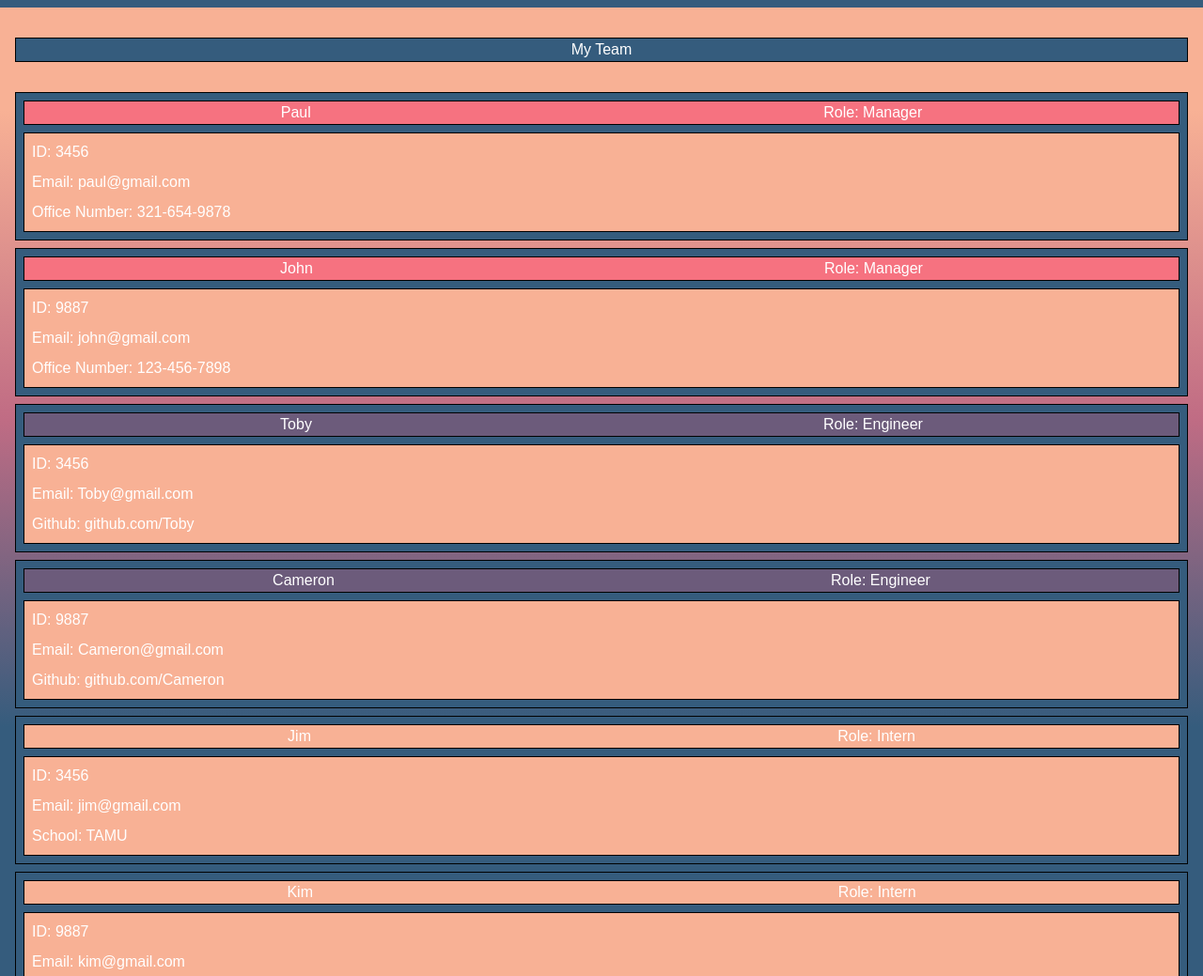
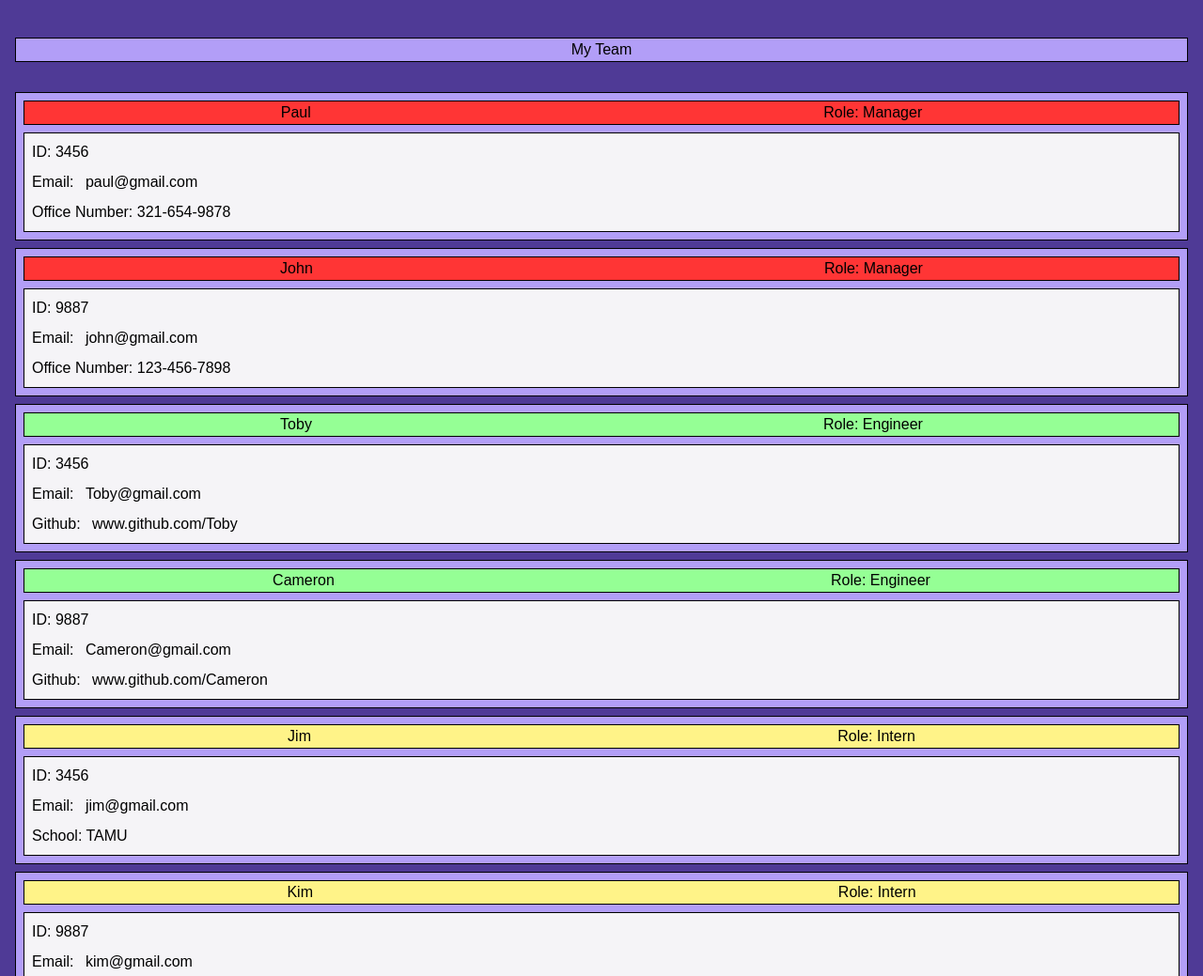
Before and after one commit to fremen432/Team-Profile-Generator, a website: page print/index.html in a window 1280 px wide. Shown: the top 1039 px of the page at 94% size. Drawn offline with nearby package versions, Linux system fonts and the light colour scheme.

Commit message:
github links and mailto links work

```diff
--- a/assets/style.css
+++ b/assets/style.css
@@ -3,7 +3,7 @@
     padding: 0;
     box-sizing: border-box;
     margin: .5rem;
-    color: white;
+    /* color: white; */
     font-family: "Montserrat", sans-serif;
 
 }
@@ -16,7 +16,9 @@ body {
     align-items: center;
     flex-direction: column;
 
-    background: linear-gradient(#F8B195 10%, #C06C84, #355C7D 70%);
+    /* background: linear-gradient(#F8B195 10%, #C06C84, #355C7D 70%); */
+    /* background: linear-gradient(#f5f4f7 10%, #b29ef7, #6649c5 70%); */
+    background: #4f3a96;
 }
 
 .bg-color-1 { background-color: #F8B195; }
@@ -26,33 +28,18 @@ body {
 .bg-color-5 { background-color: #355C7D; }
 
 .name-role {
-    /* background-color: rgb(193, 255, 136); */
-    /* background-color: rgb(66, 204, 123); */
     display: flex;
     justify-content: space-around;
 }
 
-.manager-name {
-    background-color: #F67280;
-}
+.my-team { background-color: #b29ef7; }
 
-.engineer-name {
-    background-color: #6C5B7B;
-}
+.manager-name { background-color: #ff3535; }
 
-.intern-name {
-    background-color: #F8B195;
-}
+.engineer-name { background-color: #95ff95; }
 
-.employee-info {
-    background-color: #F8B195;
-}
+.intern-name { background-color: #fff388; }
 
-.card {
-    background-color: #355C7D;
-}
+.employee-info { background-color: #f5f4f7; }
 
-
-#Engineer-card {
-    /* background-color: chartreuse; */
-}
+.card { background-color: #b29ef7; }
--- a/print/index.html
+++ b/print/index.html
@@ -1,4 +1,4 @@
-<!DOCTYPE html><html><head><title>Page</title><link href="https://unpkg.com/tailwindcss@^2/dist/tailwind.min.css" rel="stylesheet"><link rel="stylesheet" href="../assets/style.css"><source src="../page-template.js" type="page-template"></head><body><header class = "container"><div class = "flex box justify-center bg-color-5"><h1> My Team </h1></div></header><main class = "container"><div id="Manager-card" class="box card">
+<!DOCTYPE html><html><head><title>Page</title><link href="https://unpkg.com/tailwindcss@^2/dist/tailwind.min.css" rel="stylesheet"><link rel="stylesheet" href="../assets/style.css"><source src="../page-template.js" type="page-template"></head><body><header class = "container"><div class = "flex box justify-center my-team"><h1> My Team </h1></div></header><main class = "container"><div id="Manager-card" class="box card">
                 <div class="box name-role manager-name">
                 <h2>Paul</h2>
                 <h3>Role: Manager</h3>
@@ -6,7 +6,7 @@
                 <div class="box employee-info">
                 <ul class="list-group">
                 <li class="list-group-item">ID: 3456</li>
-                <li class="list-group-item">Email: paul@gmail.com</li>
+                <li class="list-group-item">Email: <a href="mailto:paul@gmail.com">paul@gmail.com</a></li>
                 <li class="list-group-item">Office Number: 321-654-9878</li>
                 </ul>
                 </div>
@@ -18,7 +18,7 @@
                 <div class="box employee-info">
                 <ul class="list-group">
                 <li class="list-group-item">ID: 9887</li>
-                <li class="list-group-item">Email: john@gmail.com</li>
+                <li class="list-group-item">Email: <a href="mailto:john@gmail.com">john@gmail.com</a></li>
                 <li class="list-group-item">Office Number: 123-456-7898</li>
                 </ul>
                 </div>
@@ -30,8 +30,8 @@
                 <div class="box employee-info">
                   <ul class="list-group">
                     <li class="list-group-item">ID: 3456</li>
-                    <li class="list-group-item">Email: Toby@gmail.com</li>
-                    <li class="list-group-item">Github: github.com/Toby</li>
+                    <li class="list-group-item">Email: <a href="mailto:Toby@gmail.com">Toby@gmail.com</a></li>
+                    <li class="list-group-item">Github: <a href="https://www.github.com/Toby">www.github.com/Toby</a></li>
                   </ul>
                 </div>
               </div><div id="Engineer-card" class="box card">
@@ -42,8 +42,8 @@
                 <div class="box employee-info">
                   <ul class="list-group">
                     <li class="list-group-item">ID: 9887</li>
-                    <li class="list-group-item">Email: Cameron@gmail.com</li>
-                    <li class="list-group-item">Github: github.com/Cameron</li>
+                    <li class="list-group-item">Email: <a href="mailto:Cameron@gmail.com">Cameron@gmail.com</a></li>
+                    <li class="list-group-item">Github: <a href="https://www.github.com/Cameron">www.github.com/Cameron</a></li>
                   </ul>
                 </div>
               </div><div id="Intern-card" class="box card">
@@ -54,7 +54,7 @@
                 <div class="box employee-info">
                   <ul class="list-group">
                     <li class="list-group-item">ID: 3456</li>
-                    <li class="list-group-item">Email: jim@gmail.com</li>
+                    <li class="list-group-item">Email: <a href="mailto:jim@gmail.com">jim@gmail.com</a></li>
                     <li class="list-group-item">School: TAMU</li>
                   </ul>
                 </div>
@@ -66,7 +66,7 @@
                 <div class="box employee-info">
                   <ul class="list-group">
                     <li class="list-group-item">ID: 9887</li>
-                    <li class="list-group-item">Email: kim@gmail.com</li>
+                    <li class="list-group-item">Email: <a href="mailto:kim@gmail.com">kim@gmail.com</a></li>
                     <li class="list-group-item">School: University of North Texas</li>
                   </ul>
                 </div>
--- a/style.css
+++ /dev/null
@@ -1,79 +0,0 @@
-* {
-  box-sizing: border-box;
-}
-
-html,
-body {
-  margin: 0;
-  min-height: 800px;
-  height: 100%;
-}
-
-body {
-  background: linear-gradient(#F8B195 10%, #C06C84, #355C7D 70%);
-  background-color: #ccc;
-  background-blend-mode: multiply;
-  font-family: "Montserrat", sans-serif;
-  display: flex;
-  justify-content: center;
-  align-items: center;
-}
-
-.container {
-  box-shadow: 0 26px 70px -12px rgba(0, 0, 0, 0.2);
-  display: flex;
-  flex-direction: column;
-  height: 600px;
-  width: 100%;
-  max-width: 500px;
-  margin: 40px;
-  opacity: 0;
-  animation-name: fadeInDown;
-  animation-delay: 0.4s;
-  animation-duration: 1s;
-  animation-fill-mode: forwards;
-  animation-timing-function: ease-out;
-}
-.container .box {
-  display: flex;
-  flex: 1;
-}
-.container .box:nth-of-type(1) {
-  background-color: #F8B195;
-  flex: 3;
-  align-items: flex-end;
-}
-.container .box:nth-of-type(2) {
-  background-color: #F67280;
-}
-.container .box:nth-of-type(3) {
-  background-color: #C06C84;
-}
-.container .box:nth-of-type(4) {
-  background-color: #6C5B7B;
-}
-.container .box:nth-of-type(5) {
-  background-color: #355C7D;
-  flex: 8;
-}
-.container .box p {
-  color: white;
-  font-weight: 300;
-  font-size: 0.7rem;
-  letter-spacing: 0.2rem;
-  padding: 16px 30px;
-}
-
-@keyframes fadeInDown {
-  0% {
-    opacity: 0;
-    transform: translateY(16px) perspective(700px) rotateX(20deg);
-  }
-  80% {
-    transform: translateY(0px);
-  }
-  100% {
-    opacity: 1;
-    transform: rotateX(0deg);
-  }
-}
```
Also changed, not shown: src/page-template.js (+6 -5 lines), lib/TeamProfileGenerator.js.
